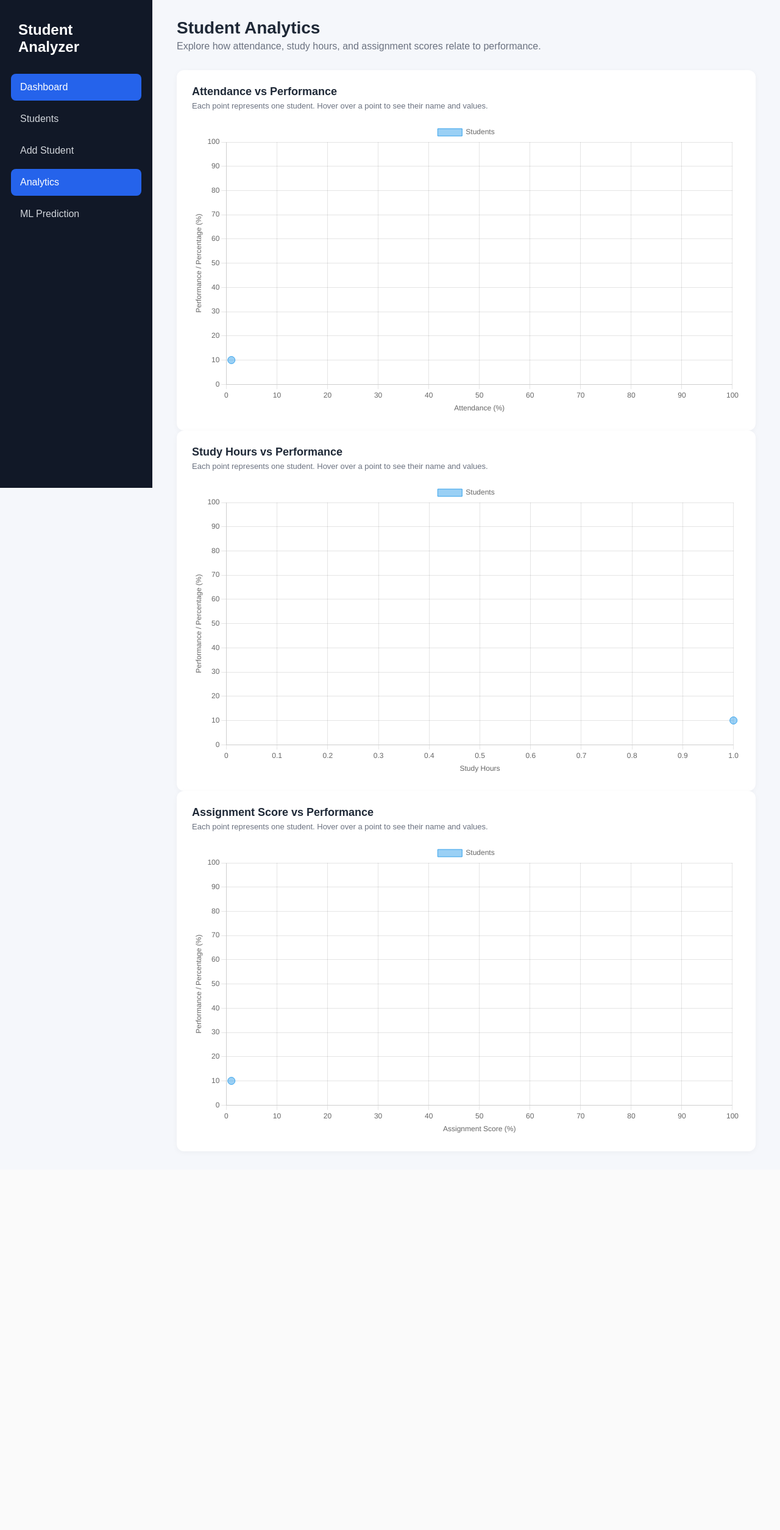
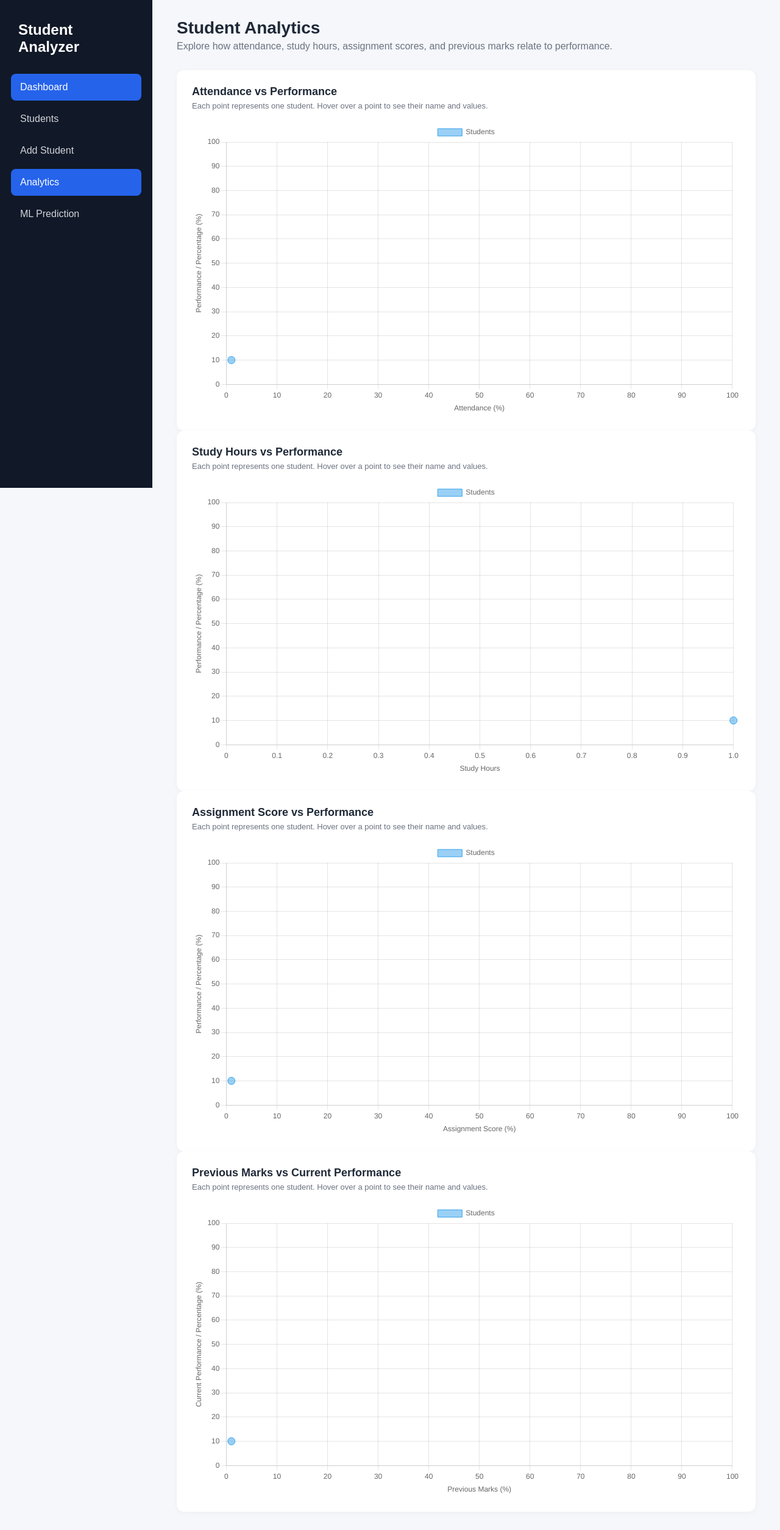
Before and after one commit to Sahilshowkat786/student-performance-analyzer, a Flask app: page /analytics in a window 1280 px wide. Shown: the whole page at 61% size. Before the commit the page ends 1858 px from the top, so only its background shows below. Run offline with Flask 3, Linux system fonts and the light colour scheme; tables that the repository leaves empty hold one stand-in row (values such as "Sample post").

Commit message:
Add previous marks vs current performance analytics

```diff
--- a/app.py
+++ b/app.py
@@ -187,7 +187,7 @@ def analytics():
     connection = get_db_connection()
 
     students = connection.execute("""
-        SELECT name, attendance, study_hours, assignment, percentage
+        SELECT name, attendance, study_hours, assignment, previous_marks, percentage
         FROM students
         ORDER BY id DESC
     """).fetchall()
@@ -221,11 +221,21 @@ def analytics():
         for student in students
     ]
 
+    previous_marks_performance_data = [
+        {
+            "x": round(student["previous_marks"], 2),
+            "y": round(student["percentage"], 2),
+            "name": student["name"]
+        }
+        for student in students
+    ]
+
     return render_template(
         "analytics.html",
         attendance_performance_data=attendance_performance_data,
         study_hours_performance_data=study_hours_performance_data,
-        assignment_performance_data=assignment_performance_data
+        assignment_performance_data=assignment_performance_data,
+        previous_marks_performance_data=previous_marks_performance_data
     )
 
 # =========================================================
--- a/static/js/dashboard.js
+++ b/static/js/dashboard.js
@@ -451,4 +451,89 @@ document.addEventListener("DOMContentLoaded", function () {
 
     }
 
+
+    // =====================================================
+    // PREVIOUS MARKS VS CURRENT PERFORMANCE
+    // =====================================================
+
+    const previousMarksPerformanceElement =
+        document.getElementById("previousMarksPerformanceData");
+
+    const previousMarksPerformanceCanvas =
+        document.getElementById("previousMarksPerformanceChart");
+
+    if (previousMarksPerformanceElement && previousMarksPerformanceCanvas) {
+
+        const previousMarksPerformanceData = JSON.parse(
+            previousMarksPerformanceElement.dataset.points
+        );
+
+        new Chart(previousMarksPerformanceCanvas, {
+
+            type: "scatter",
+
+            data: {
+
+                datasets: [
+                    {
+                        label: "Students",
+                        data: previousMarksPerformanceData,
+                        pointRadius: 6,
+                        pointHoverRadius: 8
+                    }
+                ]
+
+            },
+
+            options: {
+
+                responsive: true,
+                maintainAspectRatio: false,
+
+                scales: {
+
+                    x: {
+                        type: "linear",
+                        title: {
+                            display: true,
+                            text: "Previous Marks (%)"
+                        },
+                        min: 0,
+                        max: 100
+                    },
+
+                    y: {
+                        title: {
+                            display: true,
+                            text: "Current Performance / Percentage (%)"
+                        },
+                        min: 0,
+                        max: 100
+                    }
+
+                },
+
+                plugins: {
+
+                    tooltip: {
+                        callbacks: {
+                            title: function (items) {
+                                return items.length
+                                    ? items[0].raw.name
+                                    : "";
+                            },
+                            label: function (context) {
+                                return `Previous Marks: ${context.raw.x}% | Current Performance: ${context.raw.y}%`;
+                            }
+                        }
+                    }
+
+                }
+
+            }
+
+        });
+
+    }
+
 });
--- a/templates/analytics.html
+++ b/templates/analytics.html
@@ -32,7 +32,7 @@
         <header class="top-header">
             <div>
                 <h1>Student Analytics</h1>
-                <p>Explore how attendance, study hours, and assignment scores relate to performance.</p>
+                <p>Explore how attendance, study hours, assignment scores, and previous marks relate to performance.</p>
             </div>
         </header>
 
@@ -113,6 +113,32 @@
 
         <div id="assignmentPerformanceData"
              data-points='{{ assignment_performance_data | tojson }}'></div>
+
+        <section class="panel analytics-panel">
+            <div class="panel-header">
+                <div>
+                    <h2>Previous Marks vs Current Performance</h2>
+                    <p>Each point represents one student. Hover over a point to see their name and values.</p>
+                </div>
+            </div>
+
+            {% if previous_marks_performance_data %}
+                <div class="analytics-chart">
+                    <canvas id="previousMarksPerformanceChart"
+                            aria-label="Scatter chart of student previous marks and current performance"
+                            role="img"></canvas>
+                </div>
+            {% else %}
+                <div class="empty-state">
+                    <h3>No Student Data Available</h3>
+                    <p>Add students with previous marks and current results to view this analysis.</p>
+                    <a href="{{ url_for('add_student') }}" class="primary-btn">Add Student</a>
+                </div>
+            {% endif %}
+        </section>
+
+        <div id="previousMarksPerformanceData"
+             data-points='{{ previous_marks_performance_data | tojson }}'></div>
     </main>
 
     <script src="{{ url_for('static', filename='js/dashboard.js') }}"></script>
```
